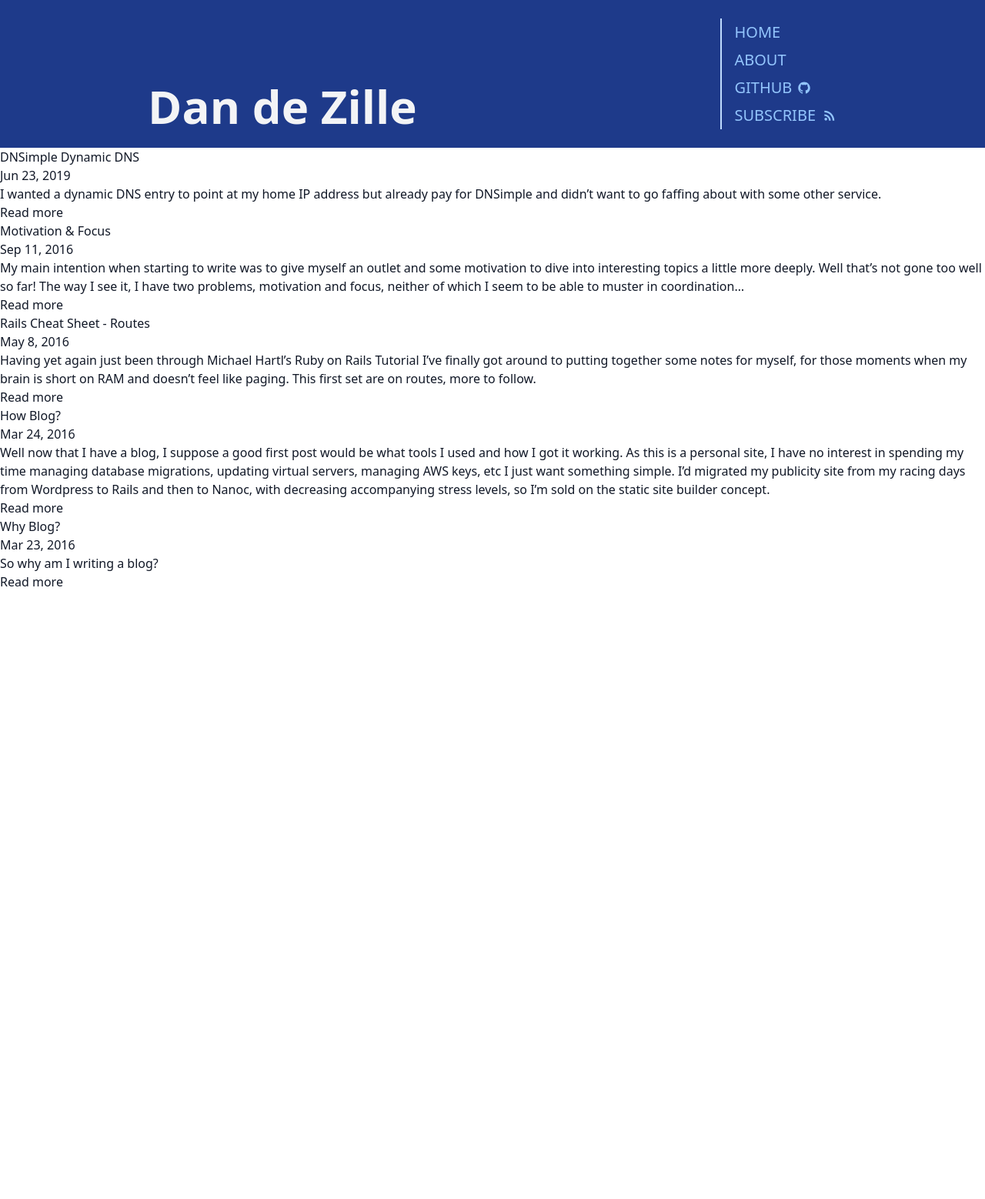
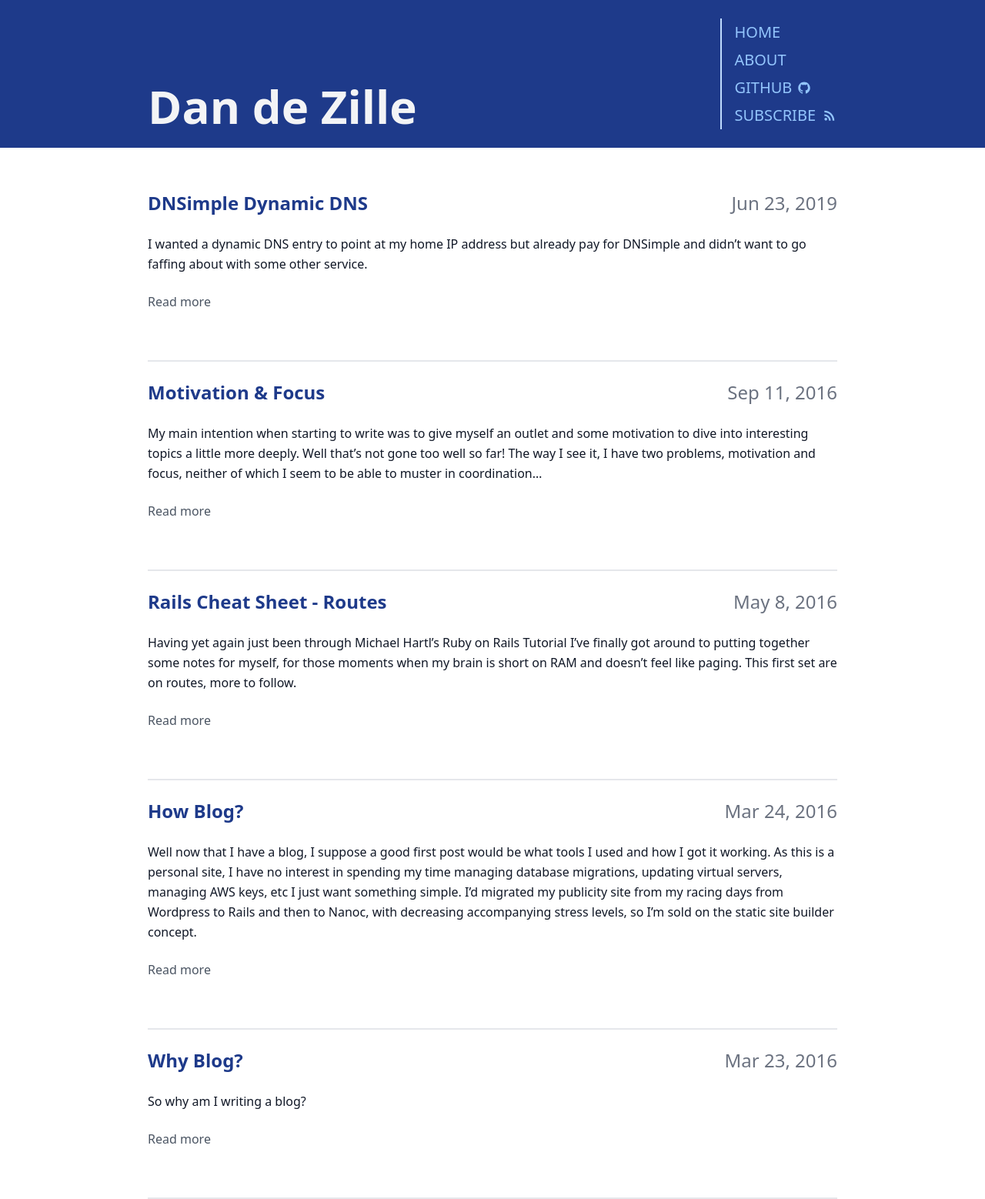
Before and after one commit to dandezille/blog, a Jekyll site: the page built from index.html, in a window 1280 px wide. Shown: the whole page at 77% size. Built offline with Jekyll 4.4.1, drawn with Linux system fonts in a browser that asks for light colours; before the commit the page ends 900 px from its top, so only the background shows below that.

Commit message:
New index page layout

```diff
--- a/_layouts/default.html
+++ b/_layouts/default.html
@@ -8,7 +8,7 @@
 
     {% include header.html %}
 
-    <div class="page-content">
+    <div class="mx-auto max-w-4xl pt-8">
       {{ content }}
     </div>
 
--- a/index.html
+++ b/index.html
@@ -2,20 +2,17 @@
 layout: default
 ---
 
-<ul class="post-list">
+<ul>
   {% for post in site.posts %}
-  <li class="post-list-item">
-  <div class="post-list-item-header">
-    <h2>
-      <a class="post-link" href="{{ post.url | prepend: site.baseurl }}">{{ post.title }}</a>
-    </h2>
-
-    <span class="post-meta">{{ post.date | date: "%b %-d, %Y" }}</span>
-  </div>
-  <div class="post-list-item-excerpt">
-    {{post.excerpt}}
-  </div>
-  <a class="read-more" href="{{ post.url | prepend: site.baseurl }}">Read more</a>
-  </li>
+    <li class="pb-16 pt-6 border-b-2">
+      <div class="relative text-2xl">
+        <a class="text-blue-900 font-bold" href="{{ post.url | prepend: site.baseurl }}">{{ post.title }}</a>
+        <div class="absolute text-gray-500 right-0 top-0">{{ post.date | date: "%b %-d, %Y" }}</div>
+      </div>
+      <div class="my-6 leading-relaxed">
+        {{post.excerpt}}
+      </div>
+      <a class="text-gray-600" href="{{ post.url | prepend: site.baseurl }}">Read more</a>
+    </li>
   {% endfor %}
 </ul>
```
